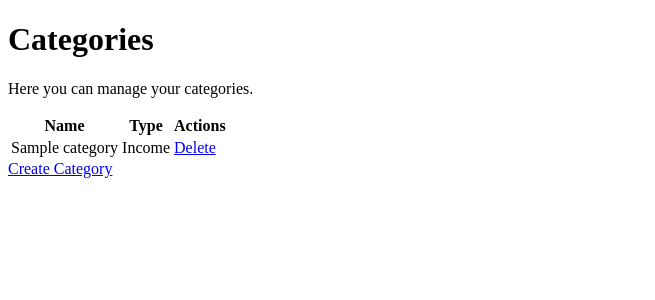
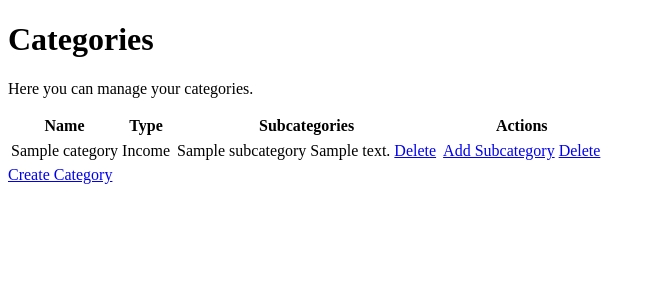
Before and after one commit to Kefsner/household-manager-preview, a Django app: page /categories/ in a window 1280 px wide. Shown: the part 68-368 px from the top of the page, without its empty margins (0-655 px from the left). Run offline with Django 5.2, Linux system fonts and the light colour scheme; a user stored in the database is signed in; tables that the repository leaves empty hold one stand-in row (values such as "Sample post").

Commit message:
feature subcategory

```diff
--- a/categories/models.py
+++ b/categories/models.py
@@ -13,7 +13,7 @@ class Category(MetaData):
 
 class Subcategory(MetaData):
     name = models.CharField(max_length=100)
-    category = models.ForeignKey(Category, on_delete=models.DO_NOTHING)
+    category = models.ForeignKey(Category, on_delete=models.CASCADE)
     description = models.CharField(max_length=255, null=True)
 
     class Meta:
--- a/categories/static/categories/js/scripts.js
+++ b/categories/static/categories/js/scripts.js
@@ -1,18 +1,4 @@
 const DELETE_URL = 'delete-4f3d2a1b-1b3c-4a2b-8c1a-3b2c1a4f3d2a';
-
-// ===== Delete Category Modal =====
-function openDeleteCategoryModal(categoryId, categoryName) {
-    const category = document.getElementById('category-name');
-    category.innerHTML = categoryName;
-    const Form = document.getElementById('delete-category-form');
-    Form.action = '/categories/' + DELETE_URL + "/" + categoryId + "/";
-    toggleDeleteCategoryModal();
-}
-
-function toggleDeleteCategoryModal() {
-    const modal = document.getElementById('delete-category-modal');
-    modal.classList.toggle('show');
-}
 
 // ===== Create Category Modal =====
 function openCreateCategoryModal() {
@@ -23,3 +9,45 @@ function toggleCreateCategoryModal() {
   const modal = document.getElementById('create-category-modal');
   modal.classList.toggle('show');
 }
+
+// ===== Delete Category Modal =====
+function openDeleteCategoryModal(categoryId, categoryName) {
+    const category = document.getElementById('category-name');
+    category.innerHTML = categoryName;
+    const Form = document.getElementById('delete-category-form');
+    Form.action = '/categories/' + DELETE_URL + "/category/" + categoryId + "/";
+    toggleDeleteCategoryModal();
+}
+
+function toggleDeleteCategoryModal() {
+    const modal = document.getElementById('delete-category-modal');
+    modal.classList.toggle('show');
+}
+
+// ===== Create Subcategory Modal =====
+function openAddSubcategoryModal(categoryId, categoryName) {
+    const category = document.getElementById('subcategory-category-name');
+    category.innerHTML = categoryName;
+    const Form = document.getElementById('add-subcategory-form');
+    Form.action = '/categories/' + categoryId + '/add-subcategory/';
+    toggleAddSubcategoryModal();
+}
+
+function toggleAddSubcategoryModal() {
+  const modal = document.getElementById('add-subcategory-modal');
+  modal.classList.toggle('show');
+}
+
+// ===== Delete Subcategory Modal =====
+function openDeleteSubcategoryModal(subcategoryId, subcategoryName) {
+    const subcategory = document.getElementById('subcategory-name');
+    subcategory.innerHTML = subcategoryName;
+    const Form = document.getElementById('delete-subcategory-form');
+    Form.action = '/categories/' + DELETE_URL + "/subcategory/" + subcategoryId + "/";
+    toggleDeleteSubcategoryModal();
+}
+
+function toggleDeleteSubcategoryModal() {
+    const modal = document.getElementById('delete-subcategory-modal');
+    modal.classList.toggle('show');
+}
--- a/categories/templates/categories/home.html
+++ b/categories/templates/categories/home.html
@@ -14,6 +14,7 @@
             <tr>
                 <th>Name</th>
                 <th>Type</th>
+                <th>Subcategories</th>
                 <th>Actions</th>
             </tr>
         </thead>
@@ -23,6 +24,24 @@
                     <td>{{ category.name }}</td>
                     <td>{{ category.get_type_display }}</td>
                     <td>
+                        <table>
+                            <tbody>
+                                {% for subcategory in category.subcategory_set.all %}
+                                    <tr>
+                                        <td>{{ subcategory.name }}</td>
+                                        <td>{{ subcategory.description }}</td>
+                                        <td>
+                                            <a href='#' onclick="openDeleteSubcategoryModal({{ subcategory.id }}, '{{ subcategory.name }}')">Delete</a>
+                                        </td>
+                                    </tr>
+                                {% empty %}
+                                    <tr><td>No subcategories</td></tr>
+                                {% endfor %}
+                            </tbody>
+                        </table>
+                    </td>
+                    <td>
+                        <a href="#" onclick="openAddSubcategoryModal({{ category.id }}, '{{ category.name }}')">Add Subcategory</a>
                         <a href='#' onclick="openDeleteCategoryModal({{ category.id }}, '{{ category.name }}')">Delete</a>
                     </td>
                 </tr>
@@ -31,6 +50,9 @@
     </table>
     {% if success %}
         <p class="message">{{ success }}</p>
+    {% endif %}
+    {% if error %}
+        <p class="message">{{ error }}</p>
     {% endif %}
     <a href="#" onclick="openCreateCategoryModal()">Create Category</a>
 
@@ -56,6 +78,26 @@
             <a href="#" onclick="toggleCreateCategoryModal()">Cancel</a>
         </form>
     </div>
+    <div class="modal-container" id="add-subcategory-modal">
+        <h2>Add Subcategory</h2>
+        <p>Add a subcategory to the category <strong id="subcategory-category-name"></strong>.</p>
+        <form id="add-subcategory-form" method="POST">
+            {% csrf_token %}
+            <input type="text" name="name" placeholder="Subcategory Name" required>
+            <input type="text" name="description" placeholder="Subcategory Description" required>
+            <button type="submit">Add Subcategory</button>
+            <a href="#" onclick="toggleAddSubcategoryModal()">Cancel</a>
+        </form>
+    </div>
+    <div class="modal-container" id="delete-subcategory-modal">
+        <h2>Delete Subcategory</h2>
+        <p>Are you sure you want to delete the subcategory <strong id="subcategory-name"></strong>?</p>
+        <form id="delete-subcategory-form" method="POST">
+            {% csrf_token %}
+            <button type="submit">Delete</button>
+            <a href="#" onclick="toggleDeleteSubcategoryModal()">Cancel</a>
+        </form>
+    </div>
 {% endblock %}
 
 {% block scripts %}
--- a/categories/urls.py
+++ b/categories/urls.py
@@ -8,5 +8,8 @@ app_name = 'categories'
 urlpatterns = [
     path('', CategoriesView.as_view(), name='home'),
     path('create/', CreateCategoryView.as_view(), name='create'),
-    path(f'{settings.DELETE_URL}/<int:pk>/', DeleteCategoryView.as_view(), name='delete'),
+    path(f'{settings.DELETE_URL}/category/<int:pk>/', DeleteCategoryView.as_view(), name='delete'),
+
+    path('<int:pk>/add-subcategory/', AddSubcategoryView.as_view(), name='add-subcategory'),
+    path(f'{settings.DELETE_URL}/subcategory/<int:pk>/', DeleteSubcategoryView.as_view(), name='delete-subcategory'),
 ]
--- a/categories/views.py
+++ b/categories/views.py
@@ -4,7 +4,7 @@ from django.contrib import messages as msgs
 from django.db import IntegrityError
 from django.views import View
 
-from categories.serializers import CreateCategorySerializer
+from categories.serializers import CreateCategorySerializer, AddSubcategorySerializer
 from categories.services import CategoryServices
 from categories.models import Category, Subcategory
 
@@ -73,3 +73,46 @@ class DeleteCategoryView(LoginRequiredMixin, View):
                 traceback=traceback.format_exc()
             )
             return render(request, 'core/error.html')
+
+class AddSubcategoryView(LoginRequiredMixin, View):
+    def post(self, request, pk):
+        try:
+            category = Category.objects.get(pk=pk)
+            serializer = AddSubcategorySerializer(data=request.POST)
+            data = serializer.validated_data
+            services = CategoryServices(data)
+            msgs.success(request, services.add_subcategory(request, category))
+            return redirect('categories:home')
+        except SerializerException as e:
+            for field, error in e.errors.items():
+                msgs.error(request, error, extra_tags=field)
+            return redirect('categories:home')
+        except IntegrityError as e:
+            msgs.error(request, 'Subcategory already exists in this category.')
+            return redirect('categories:home')
+        except Exception as e:
+            logger = Logger()
+            logger.log(
+                exception=e,
+                request=request,
+                data=request.POST,
+                traceback=traceback.format_exc()
+            )
+            return render(request, 'core/error.html')
+
+class DeleteSubcategoryView(LoginRequiredMixin, View):
+    def post(self, request, pk):
+        try:
+            subcategory = Subcategory.objects.get(pk=pk)
+            subcategory.delete()
+            msgs.success(request, 'Subcategory deleted successfully.')
+            return redirect('categories:home')
+        except Exception as e:
+            logger = Logger()
+            logger.log(
+                exception=e,
+                request=request,
+                data=request.POST,
+                traceback=traceback.format_exc()
+            )
+            return render(request, 'core/error.html')
```
Also changed, not shown: base/templates/base/home.html (+14 -7 lines), base/views.py (+11 -3 lines), categories/serializers.py (+25 -0 lines), categories/services.py (+10 -1 lines).
